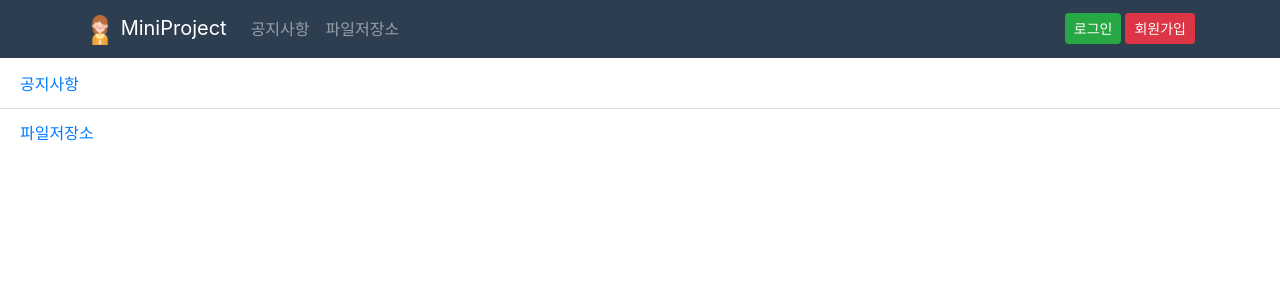
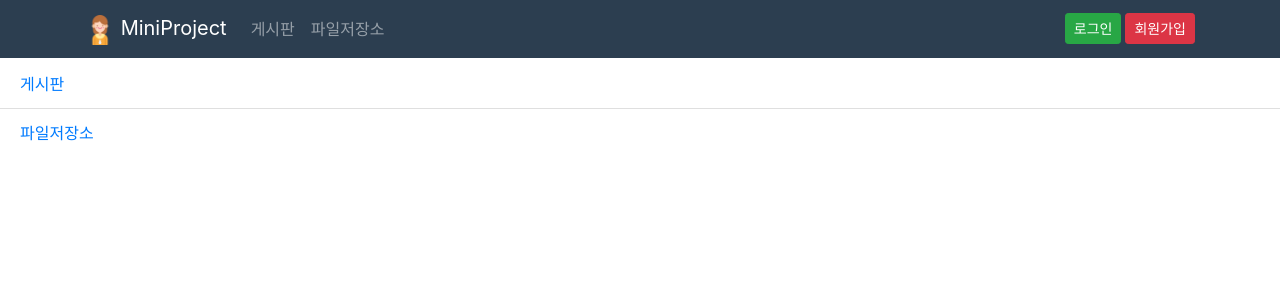
Before and after one commit to jyshinv/JSP_AcornMiniProject, a Java web app: page / in a window 1280 px wide. Shown: the top 300 px of the page. Run offline with Tomcat 11, a stand-in JSP engine, Linux system fonts and the light colour scheme.

Commit message:
index.jsp 링크이름 다시 병경함

```diff
--- a/Step06_MiniProject/WebContent/cafe/list.jsp
+++ b/Step06_MiniProject/WebContent/cafe/list.jsp
@@ -4,7 +4,7 @@
 <html>
 <head>
 <meta charset="UTF-8">
-<title>Insert title here</title>
+<title>공지사항</title>
 </head>
 <body>
 
--- a/Step06_MiniProject/WebContent/include/navbar.jsp
+++ b/Step06_MiniProject/WebContent/include/navbar.jsp
@@ -56,7 +56,7 @@ nav요소는 div요소에 의미를 더한 요소이다.
 				<%--thisPage에 저장된 값이 "cafe"이면 active시켜라 포커싱된다. --%>
 				<li class="nav-item <%=thisPage.equals("cafe") ? "active" : "" %>">
 					<%--글 목록 링크를 누르면 href로 설정한 곳으로 이동(요청) --%>
-					<a class="nav-link" href="${pageContext.request.contextPath }/cafe/list.jsp">공지사항</a>
+					<a class="nav-link" href="${pageContext.request.contextPath }/cafe/list.jsp">게시판</a>
 				</li>
 				<%--thisPage에 저장된 값이 "file"이면 active시켜라 포커싱된다. --%>
 				<li class="nav-item <%=thisPage.equals("file") ? "active" : "" %>">
--- a/Step06_MiniProject/WebContent/index.jsp
+++ b/Step06_MiniProject/WebContent/index.jsp
@@ -30,7 +30,7 @@
 		</p>
 	<%} %>
 	<ul class="list-group list-group-flush">
-		<li class="list-group-item"><a href="${pageContext.request.contextPath }/cafe/list.jsp">공지사항</a></li>
+		<li class="list-group-item"><a href="${pageContext.request.contextPath }/cafe/list.jsp">게시판</a></li>
 		<li class="list-group-item"><a href="${pageContext.request.contextPath }/file/list.jsp">파일저장소</a></li>
 	</ul>
 </body>
```
